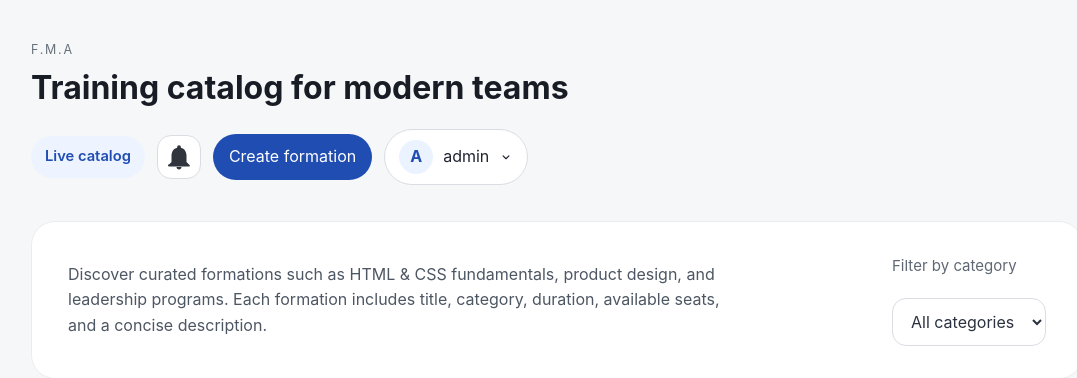
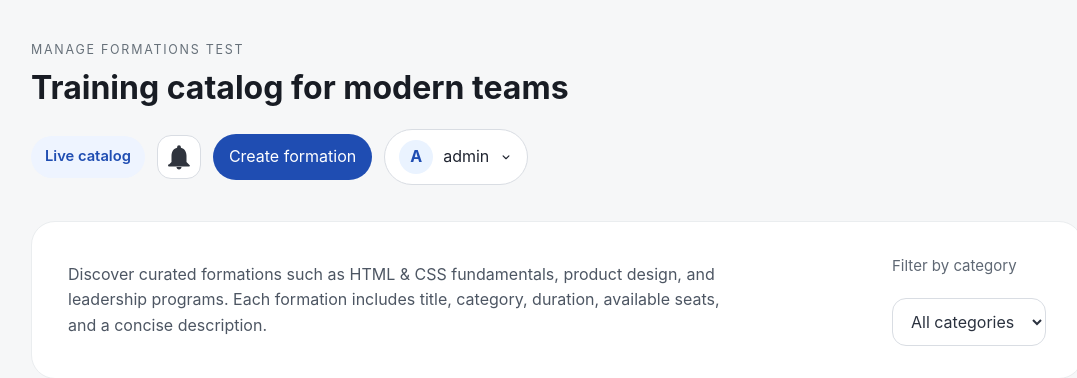
Before and after one commit to Arc-01-hub/Auto_Deploy_Prj, a Flask app: page / in a window 1280 px wide. Shown: the top 378 px of the page, without its empty margins (83-1160 px from the left). Run offline with Flask 3, Linux system fonts and the light colour scheme; a user stored in the database is signed in; data comes from the database, SQL or seed files in the repository; data that the repository does not hold is empty.

Commit message:
update the app modify Logo F.M.A

```diff
--- a/templates/index.html
+++ b/templates/index.html
@@ -10,7 +10,7 @@
     <div class="app-shell">
       <header class="app-header">
         <div>
-          <p class="eyebrow">F.M.A</p>
+          <p class="eyebrow"> Manage Formations Test</p>
           <h1>Training catalog for modern teams</h1>
         </div>
         <div class="header-actions">
```
